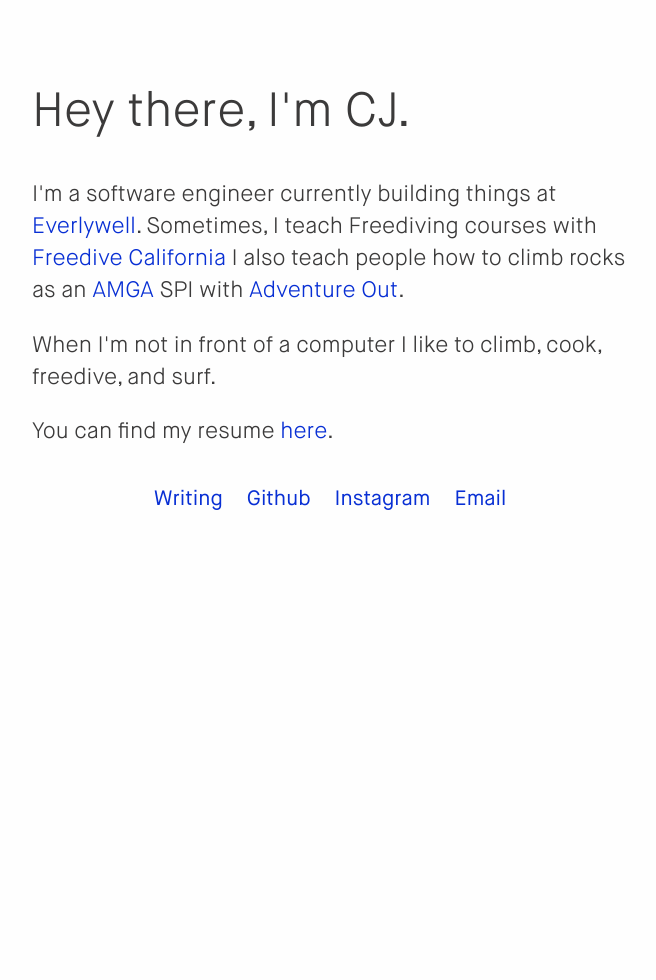
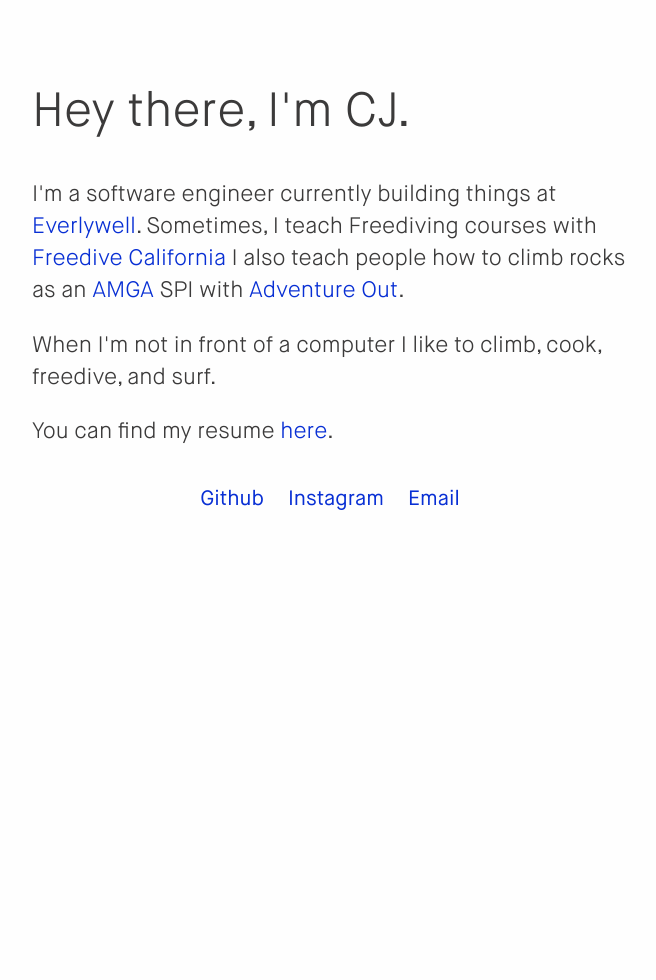
Before and after one commit to cjessett/cjessett.github.io, a Jekyll site: the page built from index.html, in a window 1280 px wide. Shown: the whole page, without its empty margins (298-954 px from the left). Built offline with Jekyll 4.4.1, drawn with Linux system fonts in a browser that asks for light colours; nearby versions of some CDN libraries; some web fonts are replaced; a style sheet for code colours, icons or effects is not loaded.

Commit message:
Update index.html

```diff
--- a/index.html
+++ b/index.html
@@ -18,7 +18,6 @@
     You can find my resume <a href="/resume.pdf">here</a>.
   <p>
   <ul class="social">
-    <li><a href="{{ site.blog }}">Writing</a></li>
     <li><a href="{{ site.github }}">Github</a></li>
     <li><a href="{{ site.instagram }}">Instagram</a></li>
     <li><a href="mailto:{{ site.email }}">Email</a></li>
```
